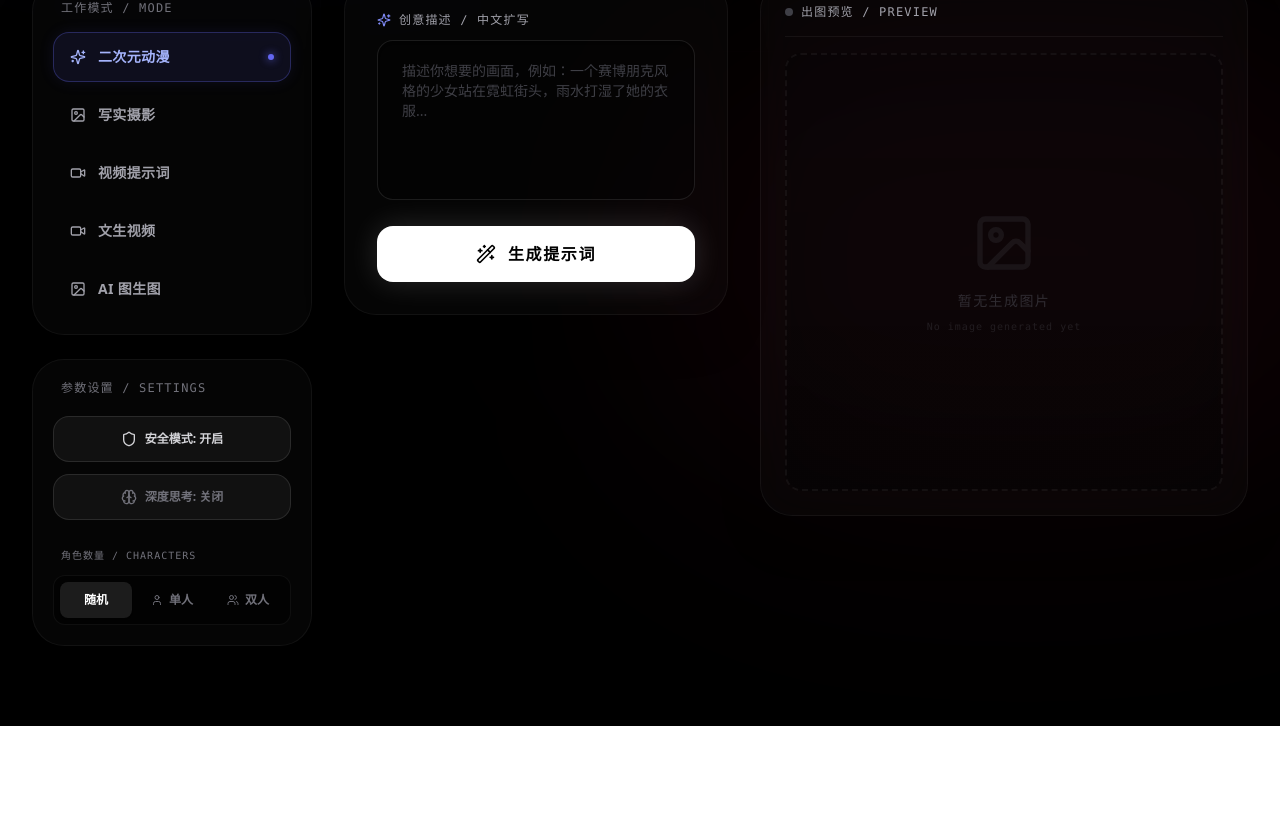
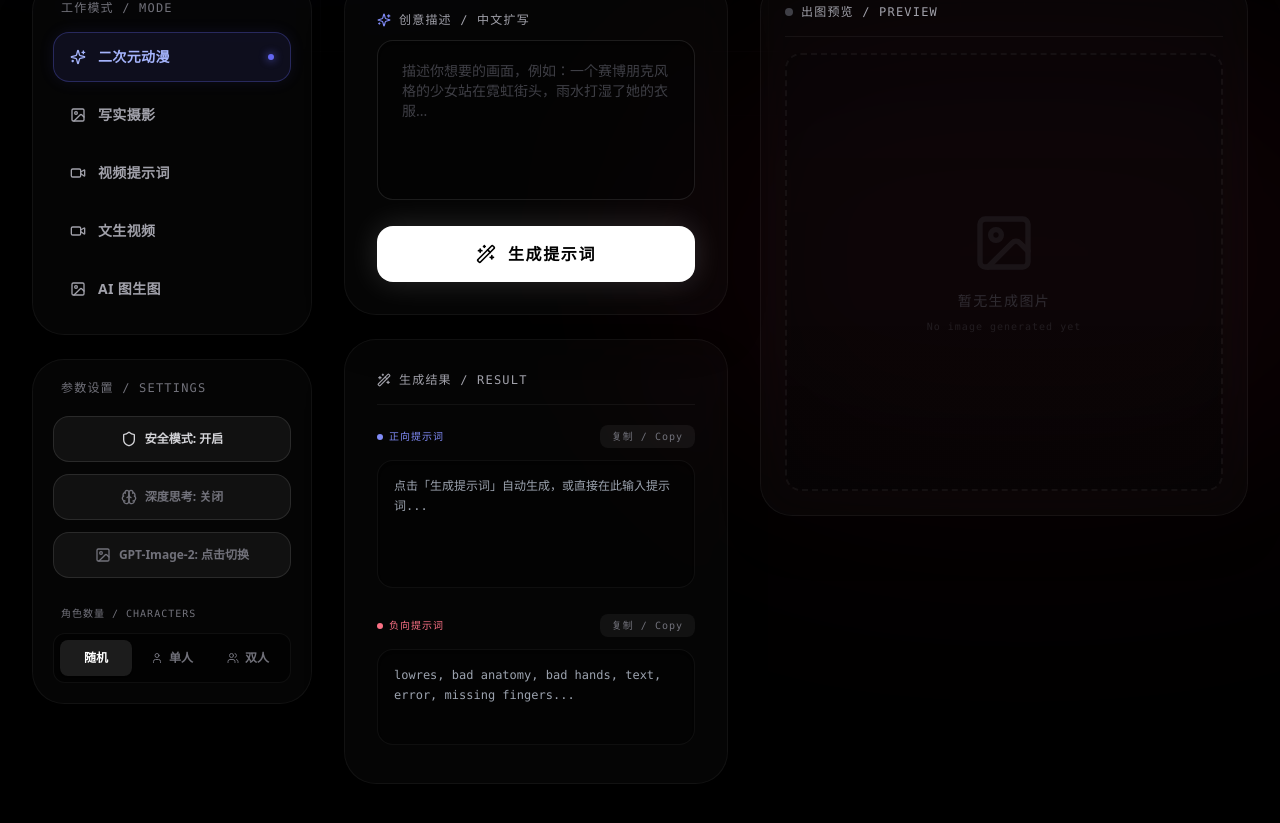
Before and after one commit to bayunyouzi/ceshi, a Next.js app: page / in a window 1280 px wide. Shown: the part 461-1284 px from the top of the page. Before the commit the page ends 1187 px from the top, so only its background shows below. Built offline with nearby package versions, Linux system fonts and the light colour scheme.

Commit message:
Add files via upload

```diff
--- a/app/api/generate-image/route.ts
+++ b/app/api/generate-image/route.ts
@@ -462,12 +462,12 @@ export async function POST(req: Request) {
 
     // 构建请求，增加超时控制
     // 优化：根据不同场景设置不同超时时间
-    // GPT-Image-2 模型响应较慢，增加超时到 180 秒
+    // GPT-Image-2 模型响应较慢，增加超时到 300 秒（5分钟）
     const isGptImage2Model = modelName && /gpt-image-2/i.test(modelName);
     const getTimeout = (isVideo: boolean, isImg2Img: boolean) => {
       if (isVideo) return VIDEO_MAX_WAIT_MS;
       if (isImg2Img) return 60000; // 图生图：60秒
-      if (isGptImage2Model) return 180000; // GPT-Image-2：180秒（3分钟）
+      if (isGptImage2Model) return 300000; // GPT-Image-2：300秒（5分钟），模型响应较慢
       return 45000; // 文生图：45秒
     };
     const controller = new AbortController();
--- a/app/page.tsx
+++ b/app/page.tsx
@@ -28,7 +28,7 @@ export default function Home() {
   const DEFAULT_PROMPT_ENDPOINT = "https://apifree.rensumo.top/";
   const DEFAULT_PROMPT_MODEL = "openai/gpt-oss-20b";
   const [loading, setLoading] = useState(false);
-  const [result, setResult] = useState<any>(null);
+  const [result, setResult] = useState<any>({ prompt: "", negative_prompt: "", recommended_settings: null });
   const [copied, setCopied] = useState("");
   const [error, setError] = useState("");
   const [showSettings, setShowSettings] = useState(false);
@@ -36,6 +36,7 @@ export default function Home() {
   const [isVideoMode, setIsVideoMode] = useState(false);
   const [isTxt2VideoMode, setIsTxt2VideoMode] = useState(false);
   const [isImg2ImgMode, setIsImg2ImgMode] = useState(false); // 新增图生图模式
+  const [isGptImage2Mode, setIsGptImage2Mode] = useState(false); // GPT-Image-2 模型切换
   const [uploadedImage, setUploadedImage] = useState<string | null>(null); // 上传图片
   const [img2ImgEffect, setImg2ImgEffect] = useState('random'); // 图生图效果
   const [img2ImgInput, setImg2ImgInput] = useState(""); // 图生图手动需求
@@ -201,6 +202,21 @@ export default function Home() {
     } catch {}
   };
 
+  // GPT-Image-2 模型切换
+  const toggleGptImage2Mode = () => {
+    const newState = !isGptImage2Mode;
+    setIsGptImage2Mode(newState);
+    const scope = getSettingScope();
+    localStorage.setItem(`gpt_image2_mode_${scope}`, String(newState));
+    if (newState) {
+      setImageApiEndpoint("https://gpt2.zeabur.app/v1");
+      setImageModelName("gpt-image-2");
+    } else {
+      setImageApiEndpoint("");
+      setImageModelName("");
+    }
+  };
+
   const getChinaDateKey = () =>
     new Intl.DateTimeFormat("en-CA", {
       timeZone: "Asia/Shanghai",
@@ -248,6 +264,14 @@ export default function Home() {
     }
     if (aspectRatioOptions.includes(savedAspectRatio as any)) {
       setImageAspectRatio(savedAspectRatio as any);
+    }
+
+    // 加载 GPT-Image-2 模式
+    const savedGptImage2 = readSetting(scope, "gpt_image2_mode") === "true";
+    if (savedGptImage2) {
+      setIsGptImage2Mode(true);
+      setImageApiEndpoint("https://gpt2.zeabur.app/v1");
+      setImageModelName("gpt-image-2");
     }
 
     // 优先从本地缓存恢复用户状态（避免闪烁）
@@ -745,7 +769,7 @@ Example Output:
     setImageMeta(null);
 
     const controller = new AbortController();
-    const timeoutId = setTimeout(() => controller.abort(), 110000);
+    const timeoutId = setTimeout(() => controller.abort(), isGptImage2Mode ? 310000 : 110000);
 
     try {
       const token = localStorage.getItem("auth_token");
@@ -1541,14 +1565,14 @@ The result must be **sharp, crystal-clear, and professional product photography
                   {isVideoMode && !isTxt2VideoMode && !isImg2ImgMode && <div className="w-1.5 h-1.5 rounded-full bg-purple-500 shadow-[0_0_8px_rgba(168,85,247,1)]" />}
                 </button>
                 <button
-                  onClick={() => { setIsTxt2VideoMode(true); setIsVideoMode(false); setIsImg2ImgMode(false); }}
+                  onClick={() => { setIsTxt2VideoMode(true); setIsVideoMode(false); setIsImg2ImgMode(false); if (isGptImage2Mode) { setIsGptImage2Mode(false); setImageApiEndpoint(""); setImageModelName(""); } }}
                   className={`flex items-center justify-between px-4 py-3.5 rounded-2xl transition-all duration-300 ${isTxt2VideoMode ? 'bg-cyan-500/10 border border-cyan-500/30 text-cyan-300 shadow-[0_0_15px_rgba(6,182,212,0.1)]' : 'hover:bg-white/5 text-zinc-400 border border-transparent'}`}
                 >
                   <div className="flex items-center gap-3"><Video className="w-4 h-4" /><span className="font-bold text-sm tracking-wide">文生视频</span></div>
                   {isTxt2VideoMode && <div className="w-1.5 h-1.5 rounded-full bg-cyan-400 shadow-[0_0_8px_rgba(34,211,238,1)]" />}
                 </button>
                 <button
-                  onClick={() => { setIsImg2ImgMode(true); setIsVideoMode(false); setIsTxt2VideoMode(false); setIsAnime(false); }}
+                  onClick={() => { setIsImg2ImgMode(true); setIsVideoMode(false); setIsTxt2VideoMode(false); setIsAnime(false); if (isGptImage2Mode) { setIsGptImage2Mode(false); setImageApiEndpoint(""); setImageModelName(""); } }}
                   className={`flex items-center justify-between px-4 py-3.5 rounded-2xl transition-all duration-300 ${isImg2ImgMode ? 'bg-rose-500/10 border border-rose-500/30 text-rose-300 shadow-[0_0_15px_rgba(244,63,94,0.1)]' : 'hover:bg-white/5 text-zinc-400 border border-transparent'}`}
                 >
                   <div className="flex items-center gap-3"><ImageIcon className="w-4 h-4" /><span className="font-bold text-sm tracking-wide">AI 图生图</span></div>
@@ -1615,6 +1639,21 @@ The result must be **sharp, crystal-clear, and professional product photography
                     <Brain className="w-4 h-4" />
                     {isVideoMode ? "视频提示词: 固定 grok-3" : (isTxt2VideoMode ? "文生视频: 不适用" : (isDeepThinking ? "深度思考: 开启" : "深度思考: 关闭"))}
                   </button>
+                  <button
+                    onClick={toggleGptImage2Mode}
+                    disabled={isVideoMode || isTxt2VideoMode || isImg2ImgMode}
+                    className={`flex items-center justify-center gap-2 py-3.5 rounded-2xl text-xs font-bold transition-all border ${isGptImage2Mode ? "bg-amber-500/15 border-amber-500/40 text-amber-300" : (isVideoMode || isTxt2VideoMode || isImg2ImgMode) ? "bg-white/5 border-white/10 text-zinc-600 cursor-not-allowed" : "bg-white/5 border-white/10 text-zinc-500 hover:bg-white/10 hover:text-amber-300 hover:border-amber-500/30"}`}
+                  >
+                    <ImageIcon className="w-4 h-4" />
+                    {isGptImage2Mode ? "GPT-Image-2: 已切换" : "GPT-Image-2: 点击切换"}
+                  </button>
+                  {isGptImage2Mode && (
+                    <div className="border rounded-xl p-2.5 bg-amber-500/10 border-amber-500/20">
+                      <p className="text-[10px] text-center leading-relaxed font-mono text-amber-400/90 font-bold">
+                        GPT-Image-2 模型每日仅限50次，先到先得。生成速度较慢，请耐心等待。
+                      </p>
+                    </div>
+                  )}
                 </div>
 
                 {!isSafeMode && isUncensoredMode && (
@@ -1750,7 +1789,7 @@ The result must be **sharp, crystal-clear, and professional product photography
             </div>
 
             {/* Prompt Results (Moved here) */}
-            {result && !isImg2ImgMode && !isTxt2VideoMode && (
+            {!isImg2ImgMode && !isTxt2VideoMode && (
               <div className="bg-white/[0.02] border border-white/[0.05] rounded-[2rem] p-6 md:p-8 backdrop-blur-xl shadow-2xl flex flex-col gap-5 animate-in fade-in slide-in-from-top-4">
                 <h3 className="text-xs font-mono text-zinc-400 tracking-widest uppercase flex items-center gap-2 border-b border-white/5 pb-4">
                   <Wand2 className="w-3.5 h-3.5" /> 生成结果 / Result
@@ -1766,6 +1805,7 @@ The result must be **sharp, crystal-clear, and professional product photography
                   <textarea
                     value={result.prompt}
                     onChange={(e) => setResult({ ...result, prompt: e.target.value })}
+                    placeholder="点击「生成提示词」自动生成，或直接在此输入提示词..."
                     className="w-full p-4 bg-black/40 border border-white/5 rounded-2xl font-mono text-xs leading-relaxed text-indigo-100/90 h-32 resize-none focus:outline-none focus:border-indigo-500/50 scrollbar-thin scrollbar-thumb-white/10 scrollbar-track-transparent shadow-inner"
                   />
                 </div>
@@ -1780,6 +1820,7 @@ The result must be **sharp, crystal-clear, and professional product photography
                   <textarea
                     value={result.negative_prompt}
                     onChange={(e) => setResult({ ...result, negative_prompt: e.target.value })}
+                    placeholder="lowres, bad anatomy, bad hands, text, error, missing fingers..."
                     className="w-full p-4 bg-black/40 border border-white/5 rounded-2xl font-mono text-xs leading-relaxed text-rose-100/70 h-24 resize-none focus:outline-none focus:border-rose-500/50 scrollbar-thin scrollbar-thumb-white/10 scrollbar-track-transparent shadow-inner"
                   />
                 </div>
@@ -1831,7 +1872,7 @@ The result must be **sharp, crystal-clear, and professional product photography
               )}
 
               {/* Generate Image Button */}
-              {!isVideoMode && !isTxt2VideoMode && result && !isImg2ImgMode && (
+              {!isVideoMode && !isTxt2VideoMode && result?.prompt && !isImg2ImgMode && (
                 <div className="mb-4 shrink-0">
                   <div className="mb-3">
                     <div className="flex items-center justify-between text-[10px] font-mono text-zinc-500 uppercase tracking-widest">
--- a/lib/errorHandler.ts
+++ b/lib/errorHandler.ts
@@ -141,6 +141,7 @@ const ALLOWED_IMAGE_MODELS = [
   'grok-imagine-image-edit',
   'grok-imagine-image-pro',
   'grok-imagine-video',
+  'gpt-image-2',
 ];
 
 const ALLOWED_PROMPT_MODELS = [
```
